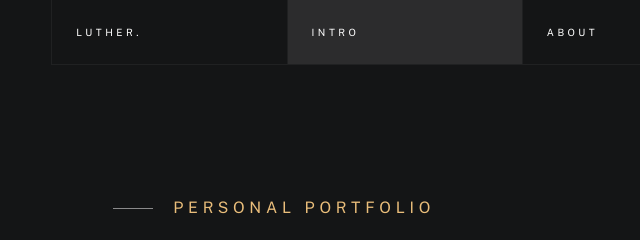
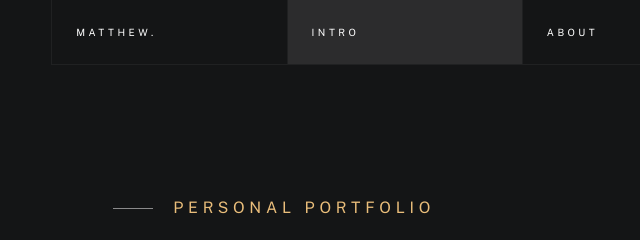
Before and after one commit to m8ttech-2024/Website, a plain HTML site: page index.html in a window 1280 px wide. Shown: the top 240 px of the page, 0-640 px from the left. Drawn offline with nearby package versions, Linux system fonts and the light colour scheme; files whose address does not match are found by name; a web font is replaced by a local one.

Commit message:
Changed name

```diff
--- a/index.html
+++ b/index.html
@@ -56,14 +56,14 @@
         <header class="s-header">
 
             <div class="header-mobile">
-                <span class="mobile-home-link"><a href="index.html">Luther.</a></span>
+                <span class="mobile-home-link"><a href="index.html">Matthew.</a></span>
                 <a class="mobile-menu-toggle" href="#0"><span>Menu</span></a>
             </div>
 
             <div class="row wide main-nav-wrap">
                 <nav class="column lg-12 main-nav">
                     <ul>
-                        <li><a href="index.html" class="home-link">Luther.</a></li>
+                        <li><a href="index.html" class="home-link">Matthew.</a></li>
                         <li class="current"><a href="#intro" class="smoothscroll">Intro</a></li>
                         <li><a href="#about" class="smoothscroll">About</a></li>
                         <li><a href="#works" class="smoothscroll">Works</a></li>
```
